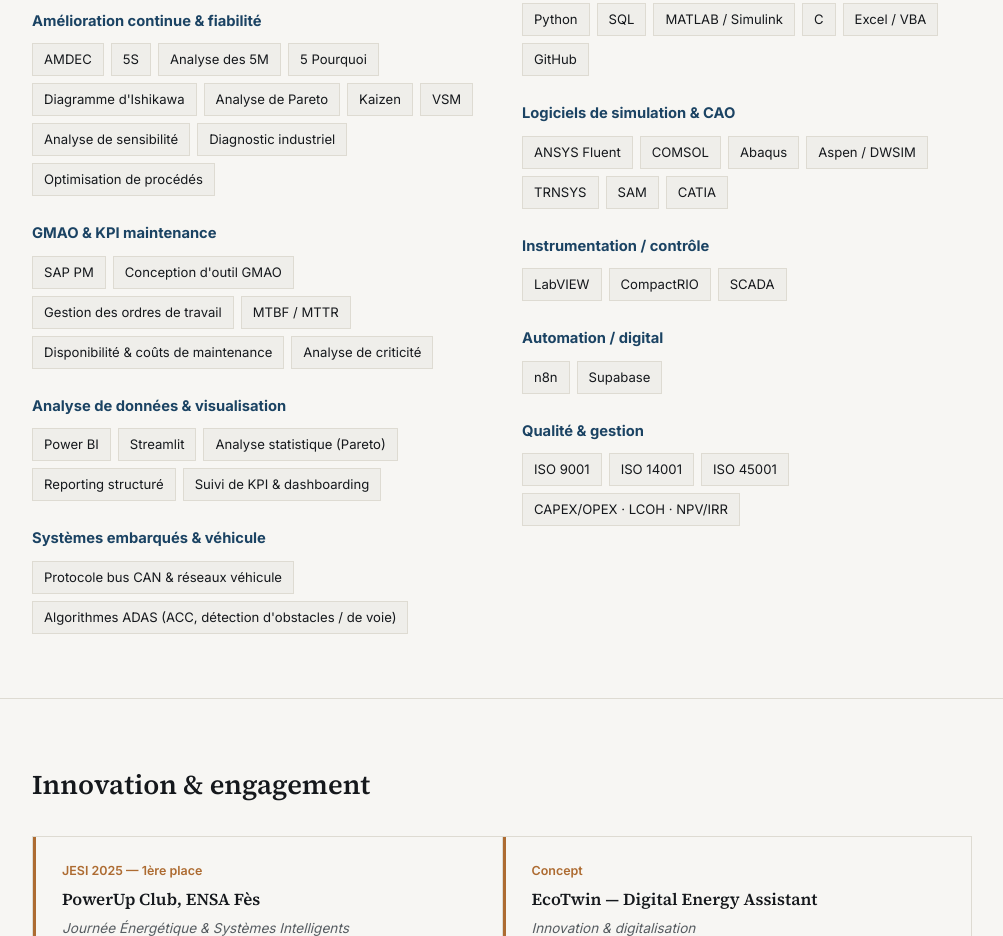
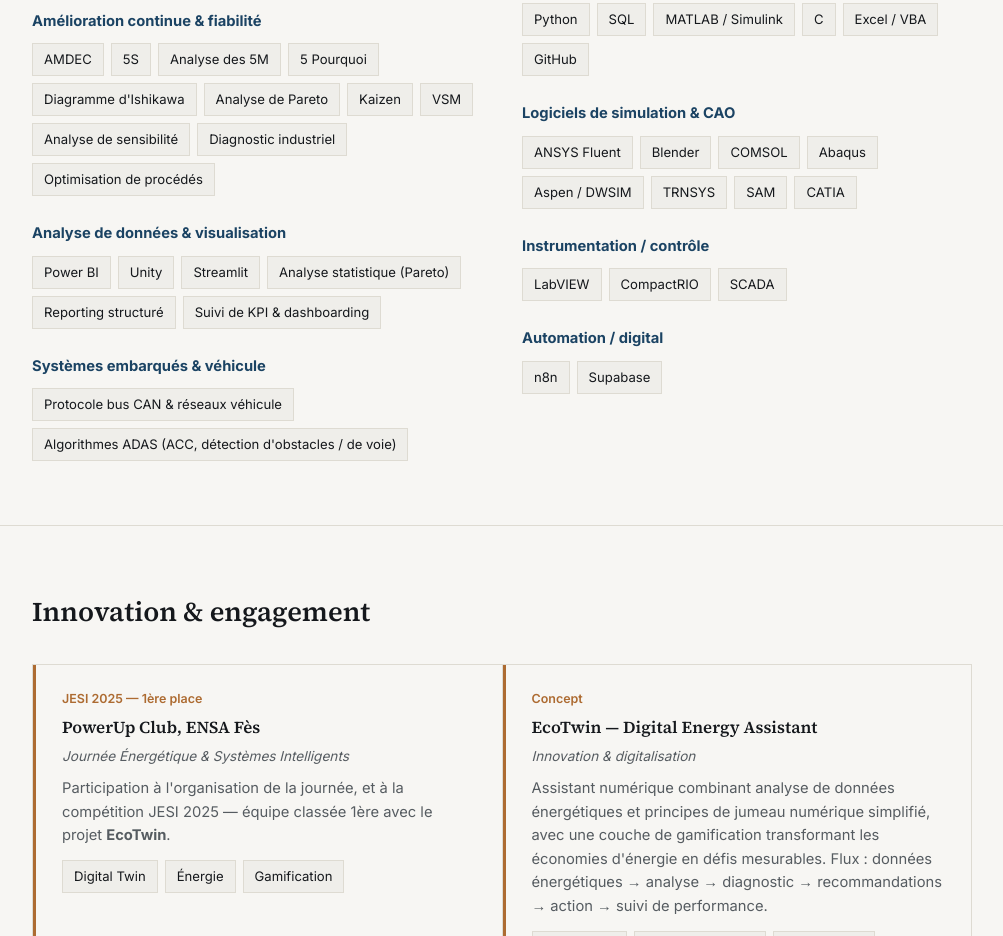
Before and after one commit to ayaa-26/portfolio_aya, a plain HTML site: page index.html in a window 1280 px wide. Shown: the part 5673-6609 px from the top of the page, without its empty margins (138-1141 px from the left). Drawn offline with Linux system fonts and the light colour scheme.

Commit message:
Update index.html

```diff
--- a/index.html
+++ b/index.html
@@ -474,21 +474,10 @@
       </div>
 
       <div class="skill-group">
-        <h3>GMAO & KPI maintenance</h3>
-        <div class="chip-row">
-          <span class="chip">SAP PM</span>
-          <span class="chip">Conception d'outil GMAO</span>
-          <span class="chip">Gestion des ordres de travail</span>
-          <span class="chip">MTBF / MTTR</span>
-          <span class="chip">Disponibilité & coûts de maintenance</span>
-          <span class="chip">Analyse de criticité</span>
-        </div>
-      </div>
-
-      <div class="skill-group">
         <h3>Analyse de données & visualisation</h3>
         <div class="chip-row">
           <span class="chip">Power BI</span>
+          <span class="chip">Unity</span>
           <span class="chip">Streamlit</span>
           <span class="chip">Analyse statistique (Pareto)</span>
           <span class="chip">Reporting structuré</span>
@@ -532,6 +521,7 @@
         <h3>Logiciels de simulation & CAO</h3>
         <div class="chip-row">
           <span class="chip">ANSYS Fluent</span>
+          <span class="chip">Blender</span>
           <span class="chip">COMSOL</span>
           <span class="chip">Abaqus</span>
           <span class="chip">Aspen / DWSIM</span>
@@ -555,16 +545,6 @@
         <div class="chip-row">
           <span class="chip">n8n</span>
           <span class="chip">Supabase</span>
-        </div>
-      </div>
-
-      <div class="skill-group">
-        <h3>Qualité & gestion</h3>
-        <div class="chip-row">
-          <span class="chip">ISO 9001</span>
-          <span class="chip">ISO 14001</span>
-          <span class="chip">ISO 45001</span>
-          <span class="chip">CAPEX/OPEX · LCOH · NPV/IRR</span>
         </div>
       </div>
 
```
